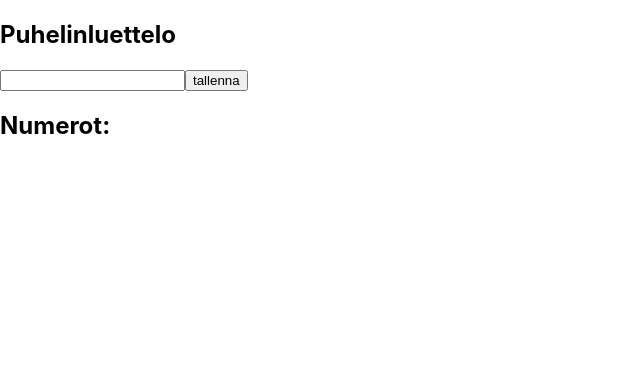
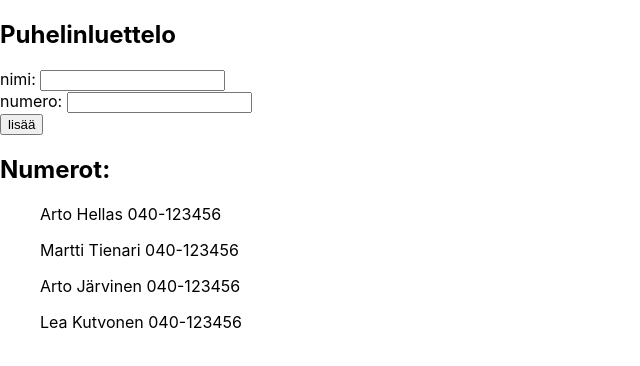
Before and after one commit to AratioD/week2, a React (Create React App) app in the folder pbook/: page / in a window 1280 px wide. Shown: the top 366 px of the page, without its empty margins (0-640 px from the left). Built offline with nearby package versions, Linux system fonts and the light colour scheme.

Commit message:
2.8 is ready

```diff
--- a/pbook/src/App.js
+++ b/pbook/src/App.js
@@ -5,16 +5,27 @@ class App extends React.Component {
     super(props)
     this.state = {
       persons: [
+        { name: 'Arto Hellas', number: '040-123456', id: 1 },
+        { name: 'Martti Tienari', number: '040-123456', id: 2 },
+        { name: 'Arto Järvinen', number: '040-123456', id: 3 },
+        { name: 'Lea Kutvonen', number: '040-123456', id:4 }
       ],
-      newName: ''
+      newName: '',
+      newNumber:'',
     }
-    console.log('testi testi')
+    // console.log('testi testi')
   }
 
-  handleNoteChange = (event) => {
+  handleNameChange = (event) => {
     console.log(event.target.value)
     this.setState({ newName: event.target.value })
-    // console.log('newName arvo', newName)
+    //  console.log('newName arvo', newName)
+  }
+
+  handleNumberChange = (event) => {
+    console.log(event.target.value)
+    this.setState({ newNumber: event.target.value })
+    // console.log('newNumber arvo', newNumber)
   }
 
 
@@ -23,37 +34,23 @@ class App extends React.Component {
 
     const noteObject = {
       name: this.state.newName,
+      number: this.state.newNumber,
       id: this.state.persons.length + 1
     }
 
     const notes = this.state.persons.concat(noteObject)
-
-    console.log('notes', notes)
-
-    console.log('noteobject', noteObject.name)
-
-    var pos = notes.length
-
-    console.log('positio', pos)
-
     const result = notes.find(fruit => fruit.name === noteObject.name);
-    console.log('result', result)
-
-    console.log('result id', result.id)
-    console.log('notes.leght', notes.length)
 
     if (result.id < notes.length) {
       window.alert("value is used");
     } else {
       this.setState({
         persons: notes,
-        newName: ''
+        newName: '',
+        newNumber: ''
       })
 
     }
-
-
-
   }
 
   render() {
@@ -63,20 +60,24 @@ class App extends React.Component {
       <div>
         <h2>Puhelinluettelo</h2>
         <form onSubmit={this.addNote}>
-          <input
-            value={this.state.newName}
-            onChange={this.handleNoteChange}
-          />
-          <button type="submit">tallenna</button>
+          <div>
+            nimi: <input
+              value={this.state.newName}
+              onChange={this.handleNameChange}
+            />
+          </div>
+          <div>
+            numero: <input
+              value={this.state.newNumber}
+              onChange={this.handleNumberChange}
+            />
+            </div>
+            <button type="submit">lisää</button>
         </form>
-
         <div>
           <h2> Numerot: </h2>
           {this.state.persons.map(name =>
-            <ul key={name.id}>{name.name} </ul>)}
-        </div>
-        <div>
-          {/* debug: {this.state.newName} */}
+            <ul key={name.id}>{name.name} {name.number}</ul>)}
         </div>
       </div>
     )
```
